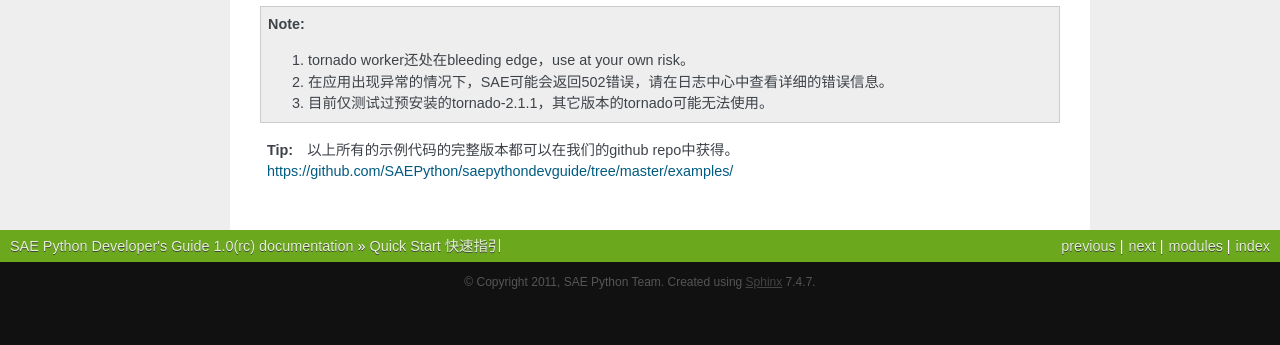
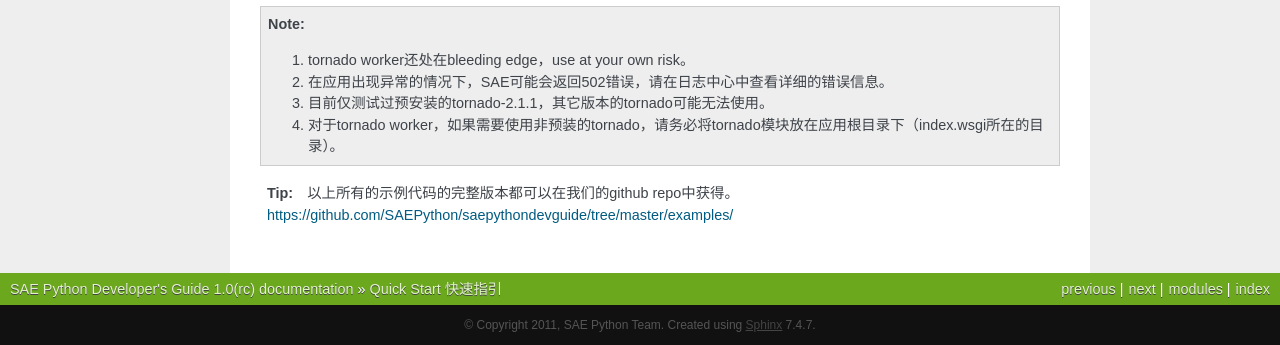
Before and after one commit to sinacloud/sae-python-dev-guide, a Sphinx documentation site: the page built from docs/quickstart.rst, in a window 1280 px wide and 900 px high, scrolled down 2947 px, cut to the strip 555-900 px from the top of the window. Built offline with Sphinx 7.4.7, drawn with Linux system fonts in a browser that asks for light colours; before the commit the page ends 3804 px from its top, so only the background shows below that.

Commit message:
A hint about how to use uploaded tornado package

```diff
--- a/docs/quickstart.rst
+++ b/docs/quickstart.rst
@@ -161,6 +161,7 @@ index.wsgi
    1. tornado worker还处在bleeding edge，use at your own risk。
    2. 在应用出现异常的情况下，SAE可能会返回502错误，请在日志中心中查看详细的错误信息。
    3. 目前仅测试过预安装的tornado-2.1.1，其它版本的tornado可能无法使用。
+   4. 对于tornado worker，如果需要使用非预装的tornado，请务必将tornado模块放在应用根目录下（index.wsgi所在的目录）。
 
 
 .. tip::
```
